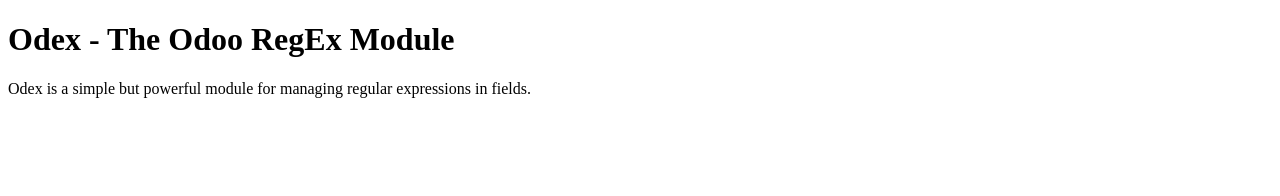
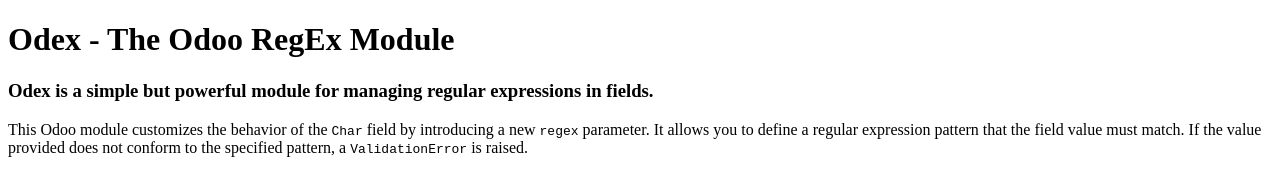
Before and after one commit to DIOR27/odex, a plain HTML site: page odoo_odex/static/description/index.html in a window 1280 px wide. Drawn offline with Linux system fonts and the light colour scheme.

Commit message:
refactor

```diff
--- a/odoo_odex/static/description/index.html
+++ b/odoo_odex/static/description/index.html
@@ -8,8 +8,13 @@
 <body>
     <h1>Odex - The Odoo RegEx Module</h1>
 
+    <h3>
+        Odex is a simple but powerful module for managing regular expressions in fields.
+    </h3>
     <p>
-        Odex is a simple but powerful module for managing regular expressions in fields.
+        This Odoo module customizes the behavior of the <code>Char</code> field by introducing a new <code>regex</code> parameter. It allows you to define
+        a regular expression pattern that the field value must match. If the value provided does not conform to the specified
+        pattern, a <code>ValidationError</code> is raised.
     </p>
 </body>
 </html>
```
